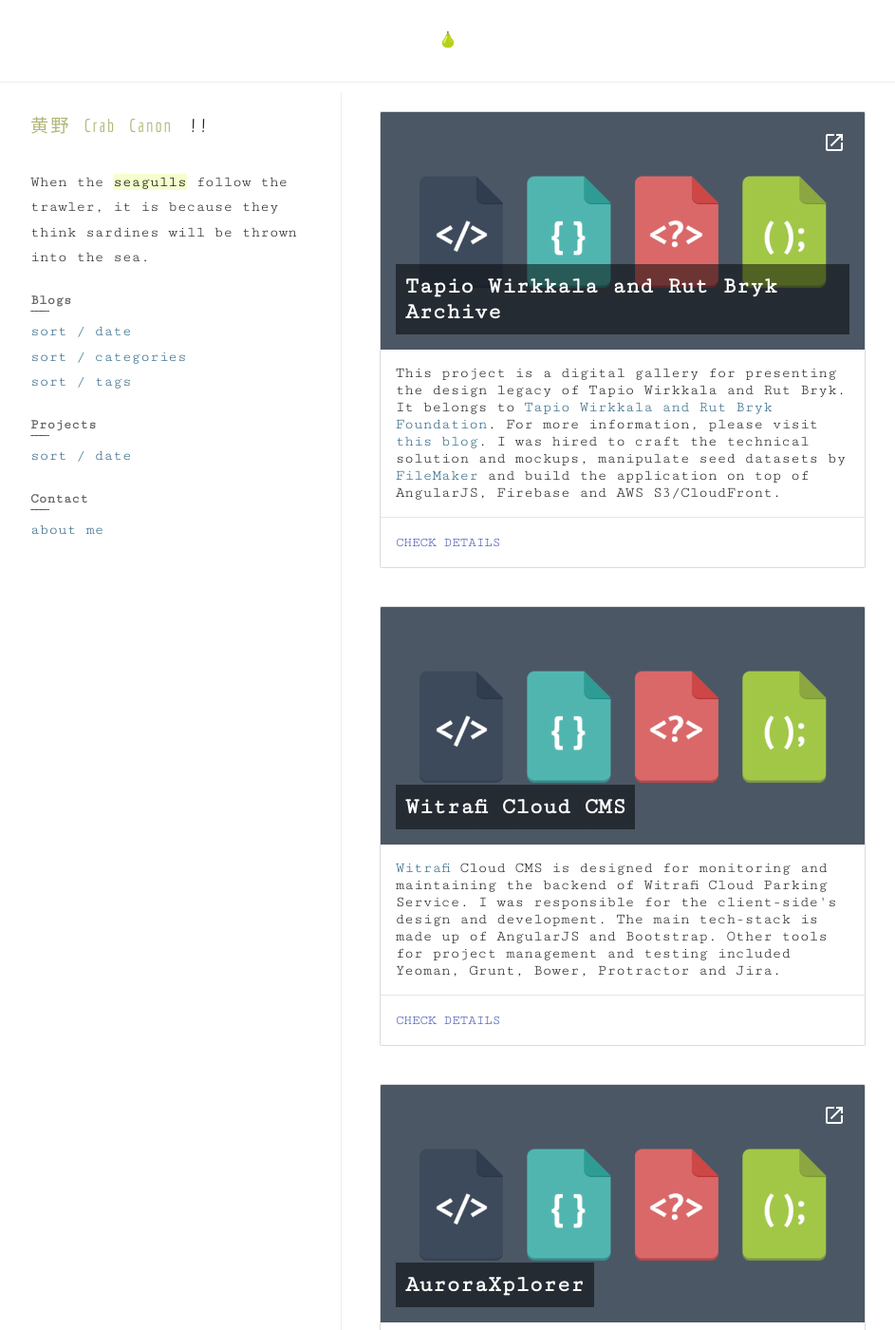
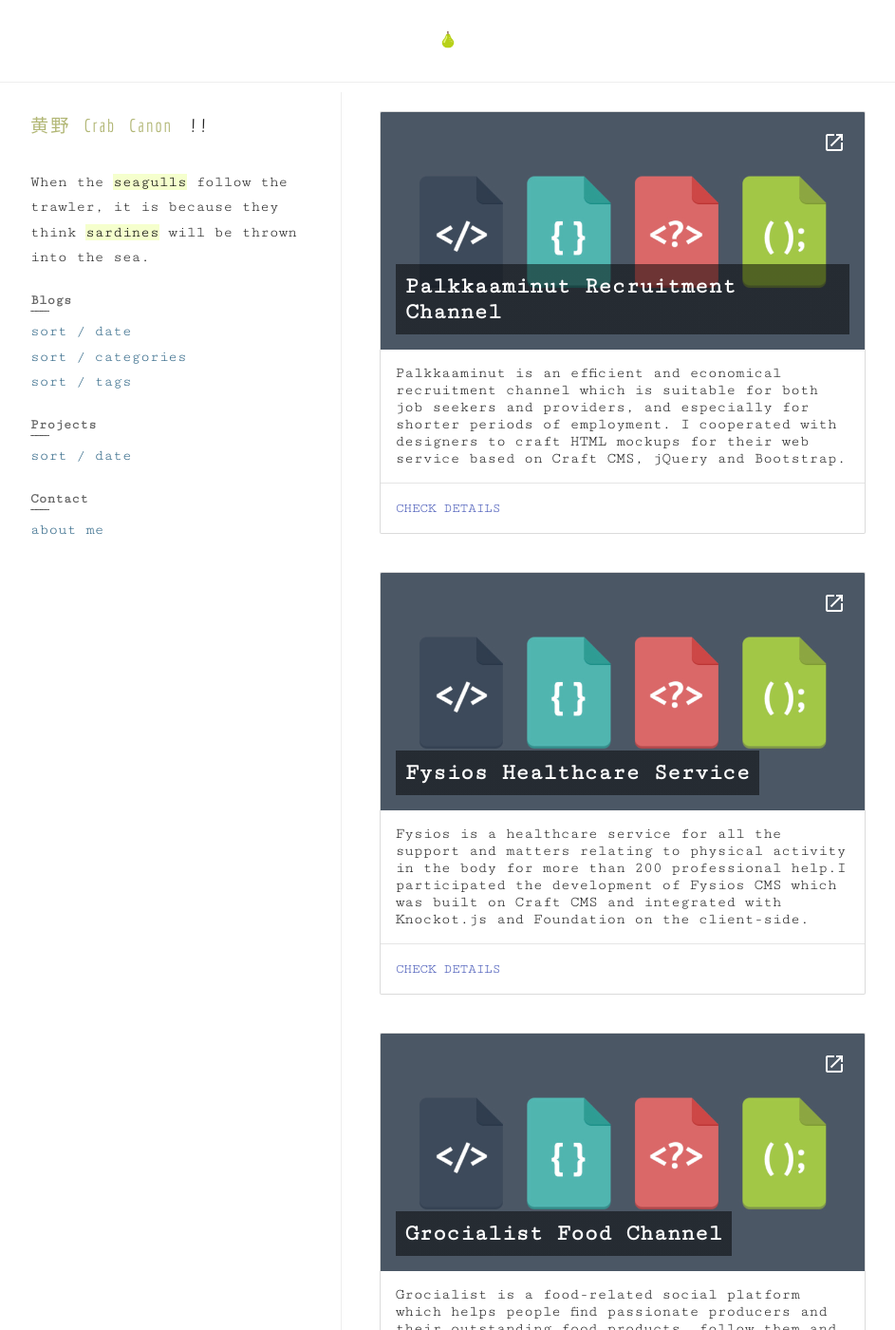
Before and after one commit to crabcanon/crabcanon.github.com, a Jekyll site: the page built from projects/index.md, in a window 1280 px wide and 1400 px high. Shown: the whole window at 95% size, without its empty margins (168-1111 px from the left). Built offline with Jekyll 4.4.1, drawn with Linux system fonts in a browser that asks for light colours; comment, search, counter and statistics services are not loaded; some of the changed text lies outside the part shown.

Commit message:
Update blogs

```diff
--- a/_layouts/post.html
+++ b/_layouts/post.html
@@ -14,7 +14,7 @@
       <div class="sidebar">
         <a class="name" href="/"><span class="mu-an">黄野</span><span class="mu-an">Crab</span><span class="mu-an">Canon</span> ! !</a>
         <p>
-          When the <mark>seagulls</mark> follow the trawler, it is because they think sardines will be thrown into the sea.
+          When the <mark>seagulls</mark> follow the trawler, it is because they think <mark>sardines</mark> will be thrown into the sea.
         </p>
 
         <div class="sidebar-menu">
--- /dev/null
+++ b/_posts/2015-11-29-grocialist.md
@@ -0,0 +1,10 @@
+---
+layout: post
+title: Grocialist Food Channel
+date: 2016-11-29
+image: /images/homepage/cover-1.jpg
+link: http://www.grocialist.com
+description: Grocialist is a food-related social platform which helps people find passionate producers and their outstanding food products, follow them and buy from them direct. My main duty was to develop the client-side to make sure a complete integration with Grocialist’s back-end. The main tech-stack was made up of AngularJS, Facebook APIs, jQuery and Bootstrap.
+categories: [project]
+tags: [Project, Angularjs]
+---
--- /dev/null
+++ b/_posts/2015-12-03-fysios.md
@@ -0,0 +1,10 @@
+---
+layout: post
+title: Fysios Healthcare Service
+date: 2016-12-03
+image: /images/homepage/cover-1.jpg
+link: https://www.fysios.fi
+description: Fysios is a healthcare service for all the support and matters relating to physical activity in the body for more than 200 professional help.I participated the development of Fysios CMS which was built on Craft CMS and integrated with Knockot.js and Foundation on the client-side.
+categories: [project]
+tags: [Project, Craft CMS, Knockout.js]
+---
--- /dev/null
+++ b/_posts/2015-12-29-palkkaaminut.md
@@ -0,0 +1,10 @@
+---
+layout: post
+title: Palkkaaminut Recruitment Channel
+date: 2016-12-29
+image: /images/homepage/cover-1.jpg
+link: https://www.palkkaaminut.fi/
+description: Palkkaaminut is an efficient and economical recruitment channel which is suitable for both job seekers and providers, and especially for shorter periods of employment. I cooperated with designers to craft HTML mockups for their web service based on Craft CMS, jQuery and Bootstrap.
+categories: [project]
+tags: [Project, Craft CMS]
+---
```
Also changed, not shown: _posts/2015-11-04-tapio-wirkkala-rut-bryk-archive-gallery.md (+1 -1 lines).
